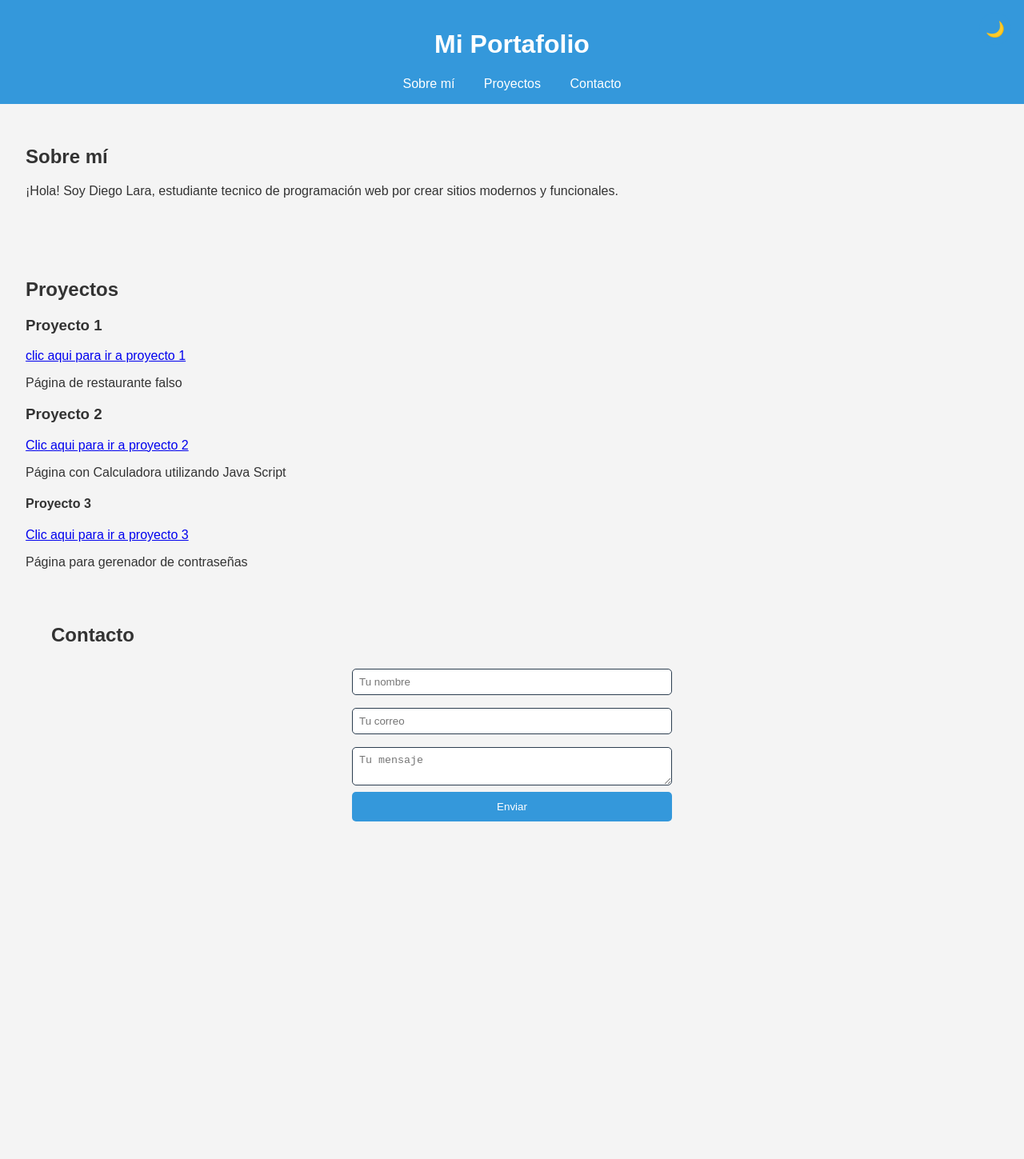
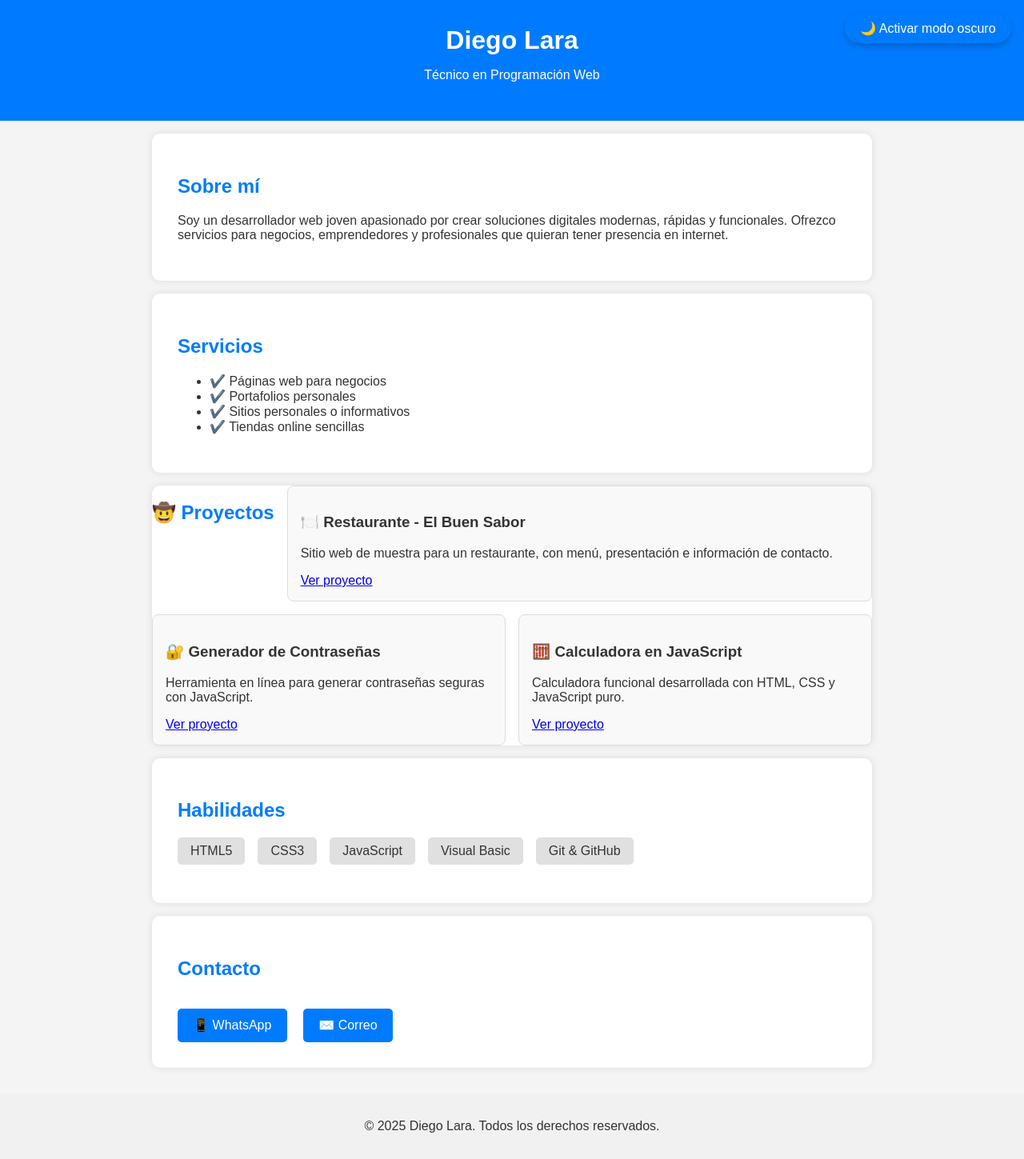
Before and after one commit to diego9431w/Portafolio-de-Diego-Lara, a plain HTML site: page index.html in a window 1280 px wide. Shown: the whole page at 80% size. Before the commit the page ends 1091 px from the top, so only its background shows below. Drawn offline with Linux system fonts and the light colour scheme.

Commit message:
Update index.html

```diff
--- a/index.html
+++ b/index.html
@@ -1,159 +1,239 @@
 <!DOCTYPE html>
 <html lang="es">
   <head>
-    <meta charset="UTF-8">
-    <meta name="viewport" content="width=device-width, initial-scale=1.0">
-    <title>Mi Portafolio</title>
+    <meta charset="UTF-8" />
+    <meta name="viewport" content="width=device-width, initial-scale=1.0"/>
+    <title>Diego Lara - Portafolio</title>
     <style>
-        :root {
-            --bg: #f4f4f4;
-            --text: #333;
-            --primary: #3498db;
-            --secondary: #2c3e50;
+      * {
+        box-sizing: border-box;
       }
-
-        [data-theme="dark"] {
-            --bg: #121212;
-            --text: #f4f4f4;
-            --primary: #3498db;
-            --secondary: #1a1a1a;
-        }
-
       body {
         margin: 0;
         font-family: Arial, sans-serif;
-            background-color: var(--bg);
-            color: var(--text);
-            transition: background-color 0.5s, color 0.5s;
+        background-color: #f4f4f4;
+        color: #333;
+      }
+      header {
+        background-color: #007BFF;
+        color: white;
+        text-align: center;
+        padding: 2rem;
+      }
+      header h1 {
+        margin: 0;
+      }
+      section {
+        max-width: 900px;
+        margin: auto;
+        padding: 2rem;
+        background: white;
+        margin-top: 1rem;
+        border-radius: 10px;
+        box-shadow: 0 0 10px rgba(0,0,0,0.1);
+      }
+      h2 {
+        color: #007BFF;
+      }
+      .skills ul, .projects {
+        display: flex;
+        flex-wrap: wrap;
+        gap: 1rem;
+        padding: 0;
+        list-style: none;
+      }
+      .skills li {
+        background: #e0e0e0;
+        padding: 0.5rem 1rem;
+        border-radius: 5px;
+      }
+      .project {
+        flex: 1 1 calc(50% - 1rem);
+        background: #f9f9f9;
+        border: 1px solid #ddd;
+        border-radius: 8px;
+        padding: 1rem;
+      }
+      .project img {
+        width: 100%;
+        height: auto;
+        border-radius: 5px;
+      }
+      .contact a {
+        display: inline-block;
+        margin-top: 1rem;
+        text-decoration: none;
+        color: white;
+        background: #007BFF;
+        padding: 0.7rem 1.2rem;
+        border-radius: 5px;
+        margin-right: 1rem;
+      }
+      footer {
+        text-align: center;
+        padding: 1rem;
+        background: #f1f1f1;
+        margin-top: 2rem;
+      }
+      @media (max-width: 600px) {
+        .project {
+          flex: 1 1 100%;
+        }
+      }
+      #modo-btn {
+  position: fixed;
+  top: 1rem;
+  right: 1rem;
+  z-index: 1000;
+  padding: 0.6rem 1.2rem;
+  border: none;
+  border-radius: 20px;
+  background-color: #007BFF;
+  color: white;
+  cursor: pointer;
+  font-size: 1rem;
+  box-shadow: 0 4px 8px rgba(0,0,0,0.2);
+  transition: background-color 0.3s ease, transform 0.3s ease;
+  animation: bounceIn 0.5s ease-out;
 }
 
-        header {
-            background-color: var(--primary);
-            color: white;
-            padding: 1rem;
-            text-align: center;
-        }
-
-        nav a {
-            color: white;
-            margin: 0 1rem;
-            text-decoration: none;
-            transition: color 0.3s;
-        }
-
-        nav a:hover {
-            color: yellow;
-        }
-
-        section {
-            padding: 2rem;
-        }
-
-        .projects img {
-            width: 100%;
-            max-width: 300px;
-            border-radius: 8px;
-            transition: transform 0.3s;
-        }
-
-        .projects img:hover {
+#modo-btn:hover {
+  background-color: #0056b3;
   transform: scale(1.05);
 }
 
-        form {
-            display: flex;
-            flex-direction: column;
-            max-width: 400px;
-            margin: auto;
+@keyframes bounceIn {
+  0% {
+    transform: scale(0.8);
+    opacity: 0;
+  }
+  60% {
+    transform: scale(1.1);
+    opacity: 1;
+  }
+  100% {
+    transform: scale(1);
+  }
+}
+.dark-mode {
+  background-color: #121212;
+  color: #f0f0f0;
+}
+.dark-mode header {
+  background-color: #1f1f1f;
 }
 
-        form input, form textarea {
-            margin: 0.5rem 0;
-            padding: 0.5rem;
-            border: 1px solid var(--secondary);
-            border-radius: 5px;
+.dark-mode section {
+  background-color: #1e1e1e;
+  box-shadow: none;
+}
+.dark-mode .skills li {
+  background: #333;
 }
 
-        form button {
-            background-color: var(--primary);
-            color: white;
-            border: none;
-            padding: 0.7rem;
-            cursor: pointer;
-            border-radius: 5px;
-            transition: background-color 0.3s;
+.dark-mode .project {
+  background: #2a2a2a;
+  border-color: #444;
 }
-
-        form button:hover {
-            background-color: #2980b9;
+.dark-mode .contact a {
+  background: #333;
 }
-
-        .theme-toggle {
-            position: fixed;
-            top: 1rem;
-            right: 1rem;
-            background: var(--primary);
-            color: white;
-            border: none;
-            border-radius: 50%;
-            width: 40px;
-            height: 40px;
-            cursor: pointer;
-            font-size: 1.2rem;
+.dark-mode footer {
+  background: #1f1f1f;
+  color: #ccc;
+}
+#modo-icono {
+  display: inline-block;
+  transition: transform 0.6s ease;
+}
+.rotar {
+  transform: rotate(360deg);
 }
     </style>
   </head>
 <body>
+  <button id="modo-btn"><span id="modo-icono">🌙</span> Activar modo oscuro</button>
+  <header>
+    <h1>Diego Lara</h1>
+    <p>Técnico en Programación Web</p>
+  </header>
+  <section class="about">
+    <h2>Sobre mí</h2>
+    <p>Soy un desarrollador web joven apasionado por crear soluciones digitales modernas, rápidas y funcionales. Ofrezco servicios para negocios, emprendedores y profesionales que quieran tener presencia en internet.</p>
+  </section>
+  <section class="services">
+    <h2>Servicios</h2>
+    <ul>
+      <li>✔️ Páginas web para negocios</li>
+      <li>✔️ Portafolios personales</li>
+      <li>✔️ Sitios personales o informativos</li>
+      <li>✔️ Tiendas online sencillas</li>
+    </ul>
+  </section>
+  <section class="projects">
+    <h2>🤠 Proyectos</h2>
+    <div class="project">
+      <h3>🍽️ Restaurante - El Buen Sabor</h3>
+      <p>Sitio web de muestra para un restaurante, con menú, presentación e información de contacto.</p>
+      <a href="https://diego9431w.github.io/Proyecto-restaurante-El-Buen-sabor/" target="_blank">Ver proyecto</a>
+    </div>
+    <div class="project">
+      <h3>🔐 Generador de Contraseñas</h3>
+      <p>Herramienta en línea para generar contraseñas seguras con JavaScript.</p>
+      <a href="https://diego9431w.github.io/Generador-de-constrase-as/" target="_blank">Ver proyecto</a>
+    </div>
+    <div class="project">
+      <h3>🧮 Calculadora en JavaScript</h3>
+      <p>Calculadora funcional desarrollada con HTML, CSS y JavaScript puro.</p>
+      <a href="https://diego9431w.github.io/Calculadora-con-JavaScript/" target="_blank">Ver proyecto</a>
+    </div>
+  </section>
+  <section class="skills">
+    <h2>Habilidades</h2>
+    <ul>
+      <li>HTML5</li>
+      <li>CSS3</li>
+      <li>JavaScript</li>
+      <li>Visual Basic</li>
+      <li>Git & GitHub</li>
+    </ul>
+  </section>
+  <section class="contact">
+    <h2>Contacto</h2>
+    <a href="https://wa.me/5218124087726" target="_blank">📱 WhatsApp</a>
+    <a href="mailto:diego.alonsolg@outlook.com">✉️ Correo</a>
+  </section>
+  <footer>
+    <p>© 2025 Diego Lara. Todos los derechos reservados.</p>
+  </footer>
+  <script>
+    const botonModo = document.getElementById('modo-btn');
+    const body = document.body;
+    const icono = document.getElementById('modo-icono');
+    const sonido = document.getElementById('modo-sonido');
 
-    <button class="theme-toggle" onclick="toggleTheme()">🌙</button>
+    // Cargar preferencia del usuario
+    if (localStorage.getItem('modo') === 'oscuro') {
+      body.classList.add('dark-mode');
+      botonModo.innerHTML = '<span id="modo-icono">☀️</span> Activar modo claro';
+    }
 
-    <header>
-        <h1>Mi Portafolio</h1>
-        <nav>
-            <a href="#about">Sobre mí</a>
-            <a href="#projects">Proyectos</a>
-            <a href="#contact">Contacto</a>
-        </nav>
-    </header>
+    botonModo.addEventListener('click', () => {
+      body.classList.toggle('dark-mode');
+      const oscuro = body.classList.contains('dark-mode');
 
-    <section id="about">
-        <h2>Sobre mí</h2>
-        <p>¡Hola! Soy Diego Lara, estudiante tecnico de programación web por crear sitios modernos y funcionales. </p>
-    </section>
+      // Reproducir sonido
+      sonido.currentTime = 0;
+      sonido.play();
 
-    <section id="projects" class="projects">
-        <h2>Proyectos</h2>
-        <div>
-            <h3>Proyecto 1</h3>
-            <a href="https://diego9431w.github.io/Proyecto-restaurante-El-Buen-sabor/"> clic aqui para ir a proyecto 1</a>
-            <p>Página de restaurante falso</p>
-        </div>
-        <div>
-            <h3>Proyecto 2</h3>
-            <a href="https://diego9431w.github.io/Calculadora-con-JavaScript/">Clic aqui para ir a proyecto 2</a>
-            <p>Página con Calculadora utilizando Java Script</p>
-        </div>
-        <div>
-            <h4>Proyecto 3</h4>
-            <a href="https://diego9431w.github.io/Calculadora-con-JavaScript/">Clic aqui para ir a proyecto 3</a>
-            <p>Página para gerenador de contraseñas </p>
-        </div>
+      // Cambiar ícono con rotación
+      icono.classList.add('rotar');
+      setTimeout(() => {
+        botonModo.innerHTML = `<span id="modo-icono">${oscuro ? '☀️' : '🌙'}</span> Activar modo ${oscuro ? 'claro' : 'oscuro'}`;
+      }, 300);
 
-    <section id="contact">
-        <h2>Contacto</h2>
-        <form action="https://formspree.io/f/YOUR_FORM_ID" method="POST">
-            <input type="text" name="name" placeholder="Tu nombre" required>
-            <input type="email" name="_replyto" placeholder="Tu correo" required>
-            <textarea name="message" placeholder="Tu mensaje" required></textarea>
-            <button type="submit">Enviar</button>
-        </form>
-    </section>
-
-    <script>
-        function toggleTheme() {
-            const currentTheme = document.documentElement.getAttribute("data-theme");
-            document.documentElement.setAttribute("data-theme", currentTheme === "dark" ? "light" : "dark");
-        }
+      localStorage.setItem('modo', oscuro ? 'oscuro' : 'claro');
+    });
   </script>
 </body>
 </html>
```
Lines whose indentation alone changed are shown as unchanged.
